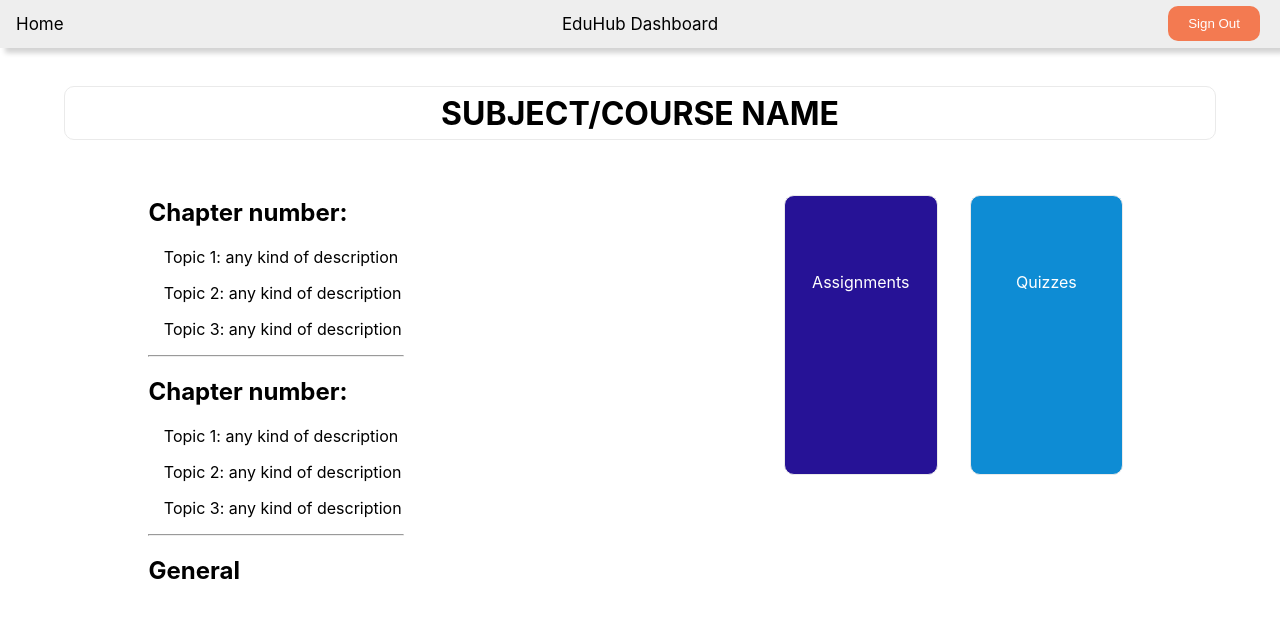
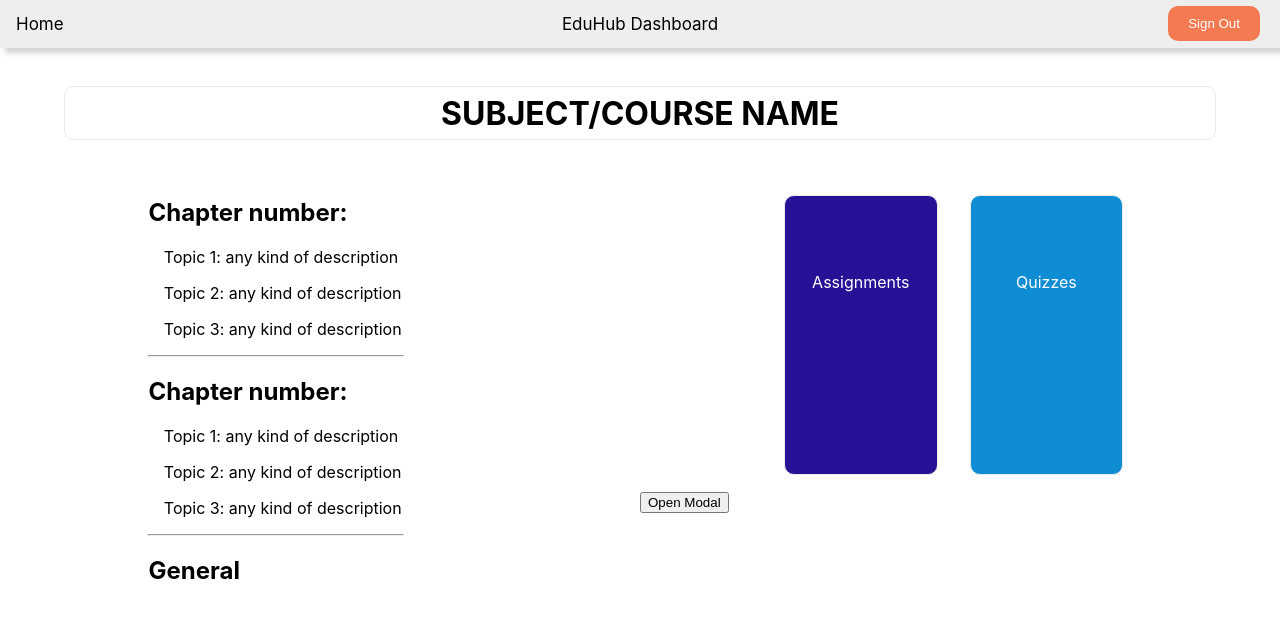
Before and after one commit to AAFTABZAVERI/EduHub, a Next.js app in the folder eduhub-fe/: page /course in a window 1280 px wide. Shown: the top 618 px of the page. Built offline with nearby package versions, Linux system fonts and the light colour scheme.

Commit message:
modal popup

```diff
--- /dev/null
+++ b/eduhub-fe/components/modalpopup/index.js
@@ -0,0 +1,52 @@
+import React from 'react';
+import { Button, Modal } from 'react-bootstrap';
+
+export default class Modalpopup extends React.Component {
+	constructor() {
+		super();
+		this.state = {
+			show: false,
+		};
+	}
+
+	handleModal() {
+		this.setState((pState) => ({ show: !pState.show }));
+	}
+
+	render() {
+		const { show } = this.state;
+		return (
+			<div>
+				{/* <h1>Bootstrap model in react</h1> */}
+				<Button
+					onClick={() => {
+						this.handleModal();
+					}}
+				>
+					Open Modal
+				</Button>
+				<Modal
+					onHide={() => {
+						this.handleModal();
+					}}
+					show={show}
+					size="md"
+					aria-labelledby="contained-modal-title-vcenter"
+					centered
+				>
+					<Modal.Header closeButton>You need to login first</Modal.Header>
+					<Modal.Body>Click here to login</Modal.Body>
+					<Modal.Footer>
+						<Button
+							onClick={() => {
+								this.handleModal();
+							}}
+						>
+							Close
+						</Button>
+					</Modal.Footer>
+				</Modal>
+			</div>
+		);
+	}
+}
--- a/eduhub-fe/package.json
+++ b/eduhub-fe/package.json
@@ -14,8 +14,10 @@
     "next-images": "^1.8.2",
     "nodemailer": "^6.7.1",
     "react": "17.0.2",
+    "react-bootstrap": "^2.0.2",
     "react-dom": "17.0.2",
     "react-google-login": "^5.2.2",
+    "reactstrap": "^9.0.1",
     "swr": "^1.0.1"
   },
   "devDependencies": {
--- a/eduhub-fe/pages/course.js
+++ b/eduhub-fe/pages/course.js
@@ -1,4 +1,5 @@
 import React from 'react';
+import Popup from '../components/modalpopup';
 import NavBar from '../components/navbar';
 import styles from '../styles/course.module.css';
 
@@ -34,6 +35,7 @@ export default function course() {
                     <div className={styles.card2}> Quizzes </div>
                 </div>
             </div>
+            <Popup />
         </div>
     )
 }
```
Also changed, not shown: eduhub-fe/pages/dashboard.js (+5 -3 lines), eduhub-fe/components/modalpopup/modalpopup.module.css (added), 1 other file (tests, documents, lock files or other folders).
